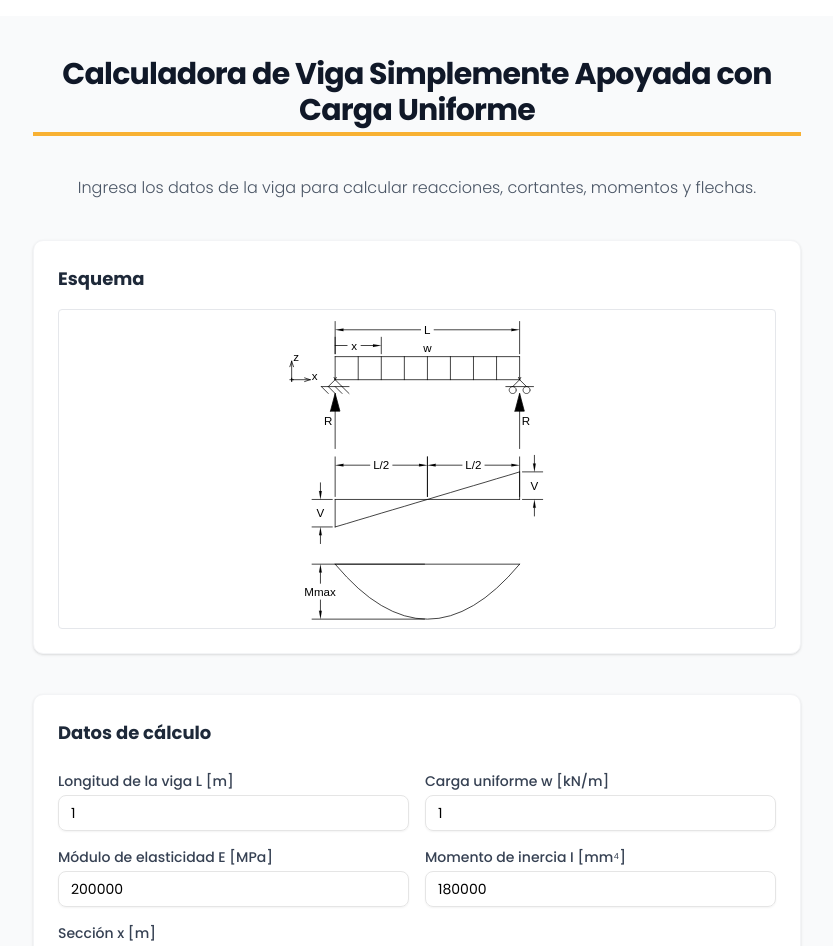
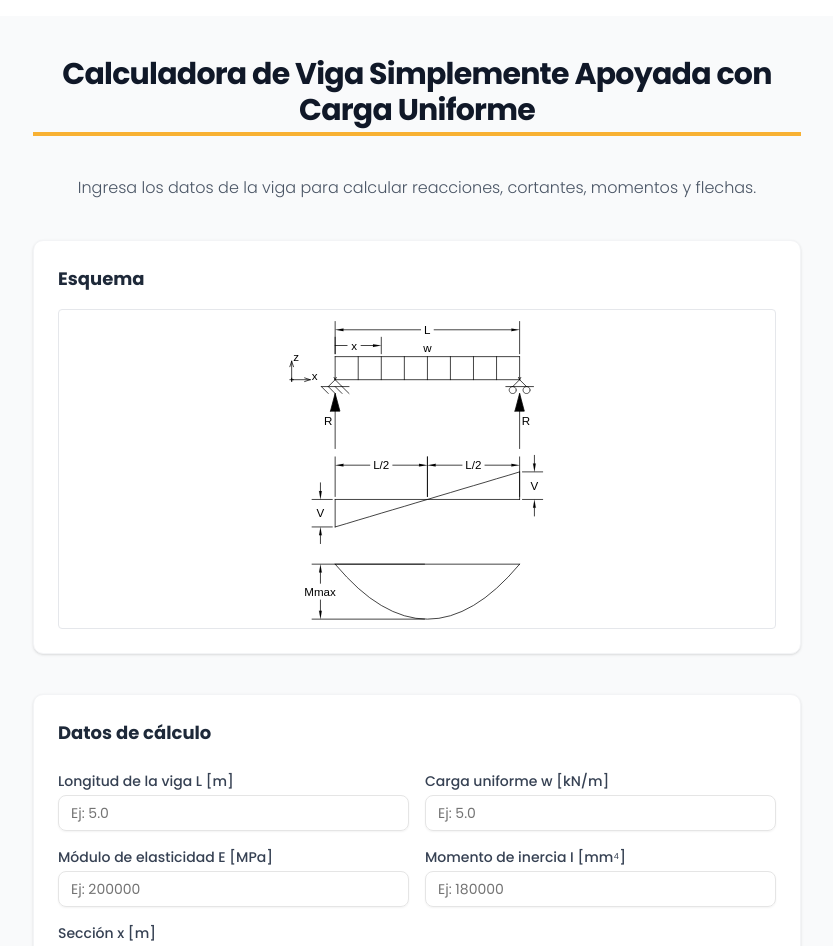
Before and after one commit to Gauss137/viga-simplemente-apoyada-carga-uniforme, a Next.js app: page /flexion in a window 1280 px wide. Shown: the top 946 px of the page, without its empty margins (223-1056 px from the left). Built offline with nearby package versions, Linux system fonts and the light colour scheme.

Commit message:
Set default input values to empty - show placeholders as examples only

```diff
--- a/components/viga_simplementeapoyada_cargauniforme.tsx
+++ b/components/viga_simplementeapoyada_cargauniforme.tsx
@@ -9,11 +9,11 @@ import { Download } from "lucide-react";
 
 export default function VigaSimplementeApoyadaCargaUniforme() {
   const [datos, setDatos] = useState({
-    x: "0.5",
-    L: "1",
-    w: "1",
-    E: "200000",
-    I: "180000"
+    x: "",
+    L: "",
+    w: "",
+    E: "",
+    I: ""
   });
 
   // Cálculo automático en cada render
```
